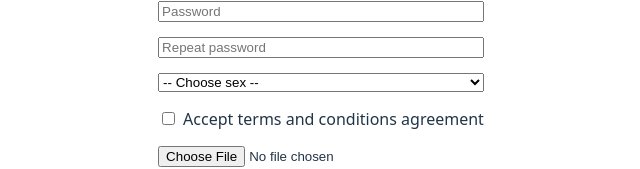
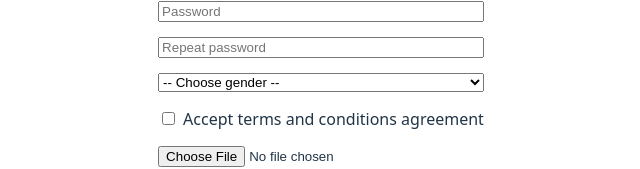
Before and after one commit to noisekov/reactForms, a React (Vite) app: page /reactForms/form-contorl in a window 1280 px wide. Shown: the part 342-511 px from the top of the page, without its empty margins (319-959 px from the left). Built offline with nearby package versions, Linux system fonts and the light colour scheme.

Commit message:
feat: add show image, rename option

```diff
--- a/src/page/FormControl/FormControl.tsx
+++ b/src/page/FormControl/FormControl.tsx
@@ -167,7 +167,7 @@ export default function FormControl() {
           {errors.repeatPassword?.message}
         </output>
         <select {...register('sex')}>
-          <option value="choose">-- Choose sex --</option>
+          <option value="choose">-- Choose gender --</option>
           <option value="male">Male</option>
           <option value="female">Female</option>
         </select>
--- a/src/page/FormUncontrol/FormUncontrol.tsx
+++ b/src/page/FormUncontrol/FormUncontrol.tsx
@@ -202,7 +202,7 @@ const FormUncontrol = () => {
         />
         <output className={styles.error} name="err-repeatPassword"></output>
         <select name="sex">
-          <option value="choose">-- Choose sex --</option>
+          <option value="choose">-- Choose gender --</option>
           <option value="male">Male</option>
           <option value="female">Female</option>
         </select>
--- a/src/page/Home/Home.tsx
+++ b/src/page/Home/Home.tsx
@@ -6,9 +6,13 @@ const Home = () => {
   const data = useSelector((state: RootState) => state.data);
 
   return data.name ? (
-    <>
+    <div>
       <pre className={styles.code}>{JSON.stringify(data, null, 4)}</pre>
-    </>
+      <p>Your image</p>
+      {typeof data.image === 'string' && (
+        <img src={data.image} alt="image" width={200} height={200} />
+      )}
+    </div>
   ) : (
     <div>Data not send</div>
   );
```
